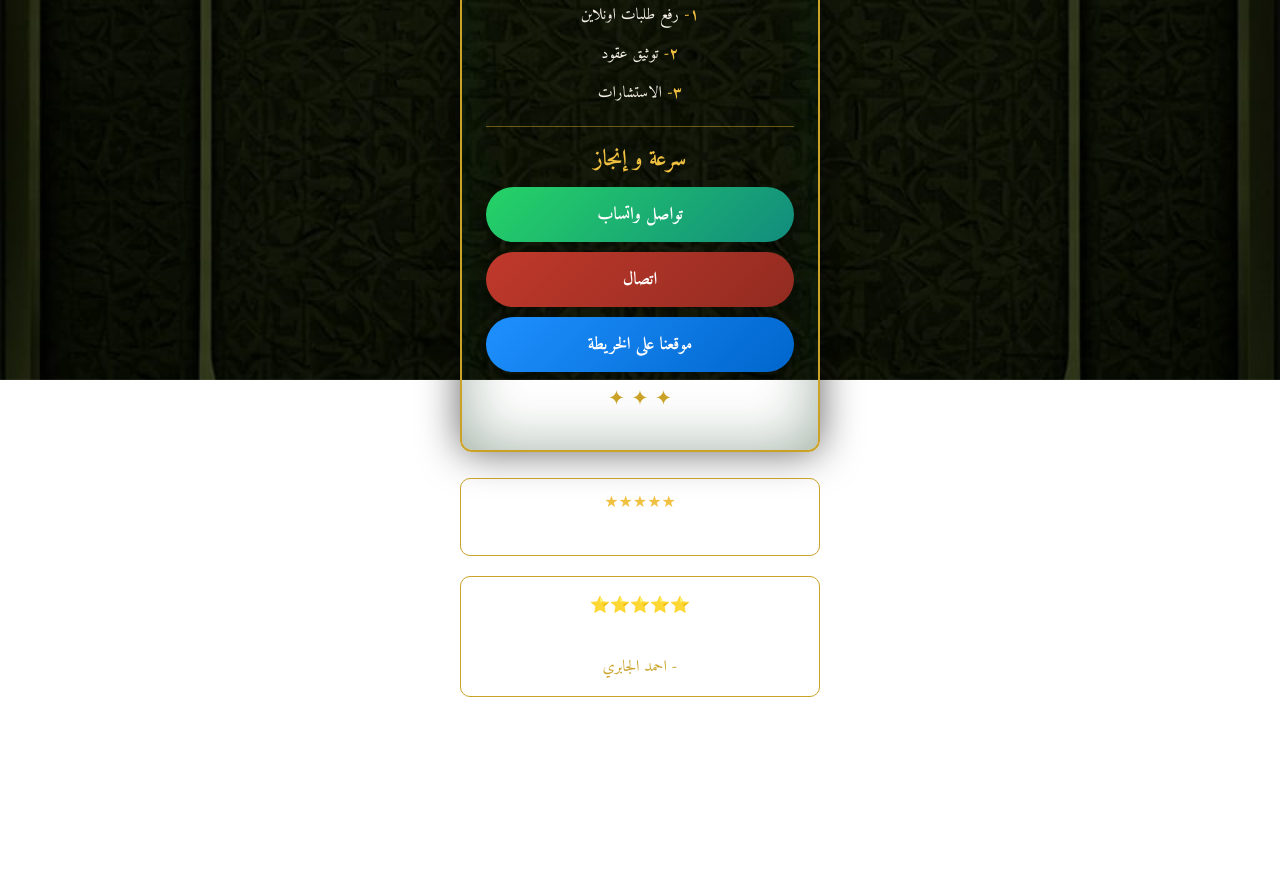
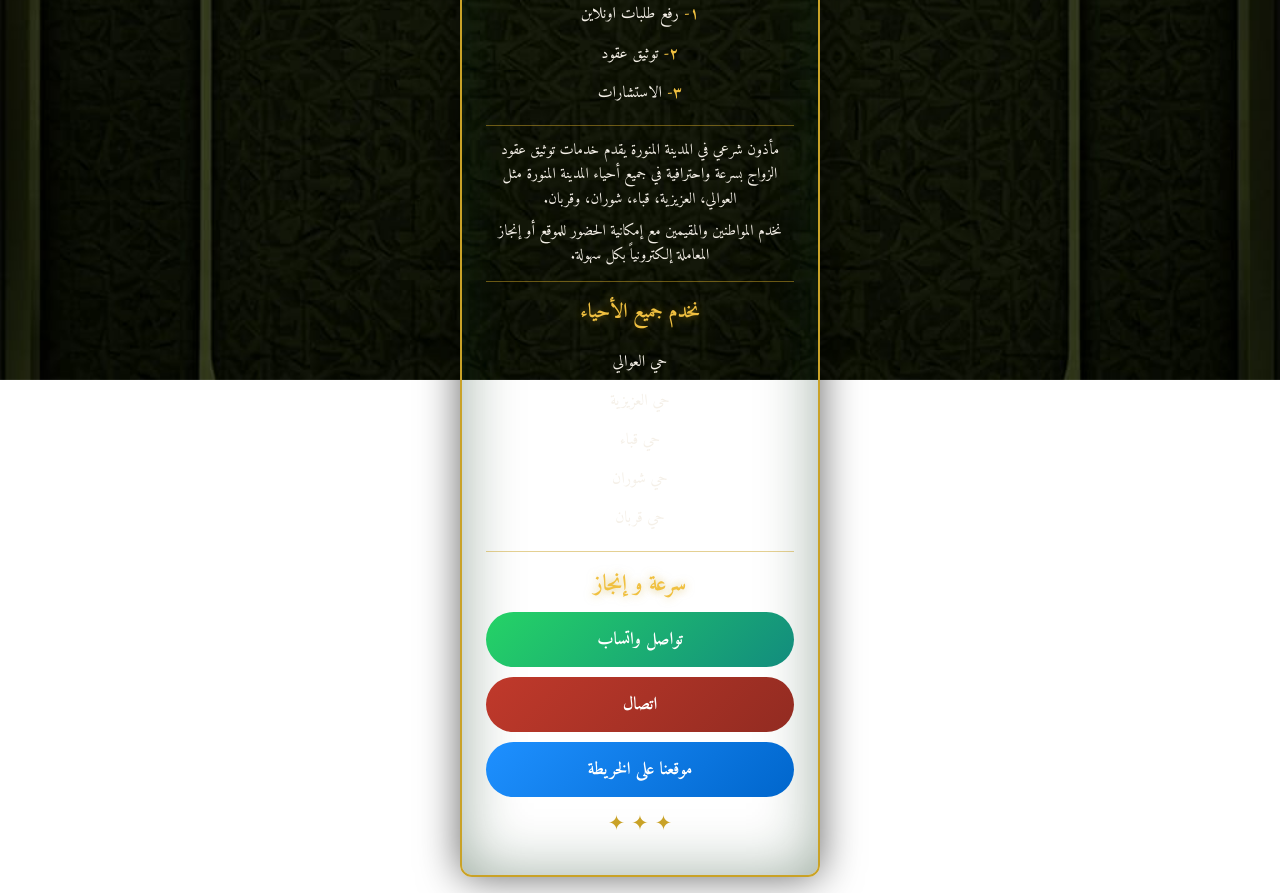
Before and after one commit to bnhamed97-creator/nextjs-boilerplate, a Next.js app: page / in a window 1280 px wide. Shown: the part 420-1313 px from the top of the page. Before the commit the page ends 1127 px from the top, so only its background shows below. Built offline with nearby package versions, Linux system fonts and the light colour scheme.

Commit message:
Update page.tsx

```diff
--- a/app/page.tsx
+++ b/app/page.tsx
@@ -1,29 +1,9 @@
-"use client";
-import { useEffect, useState } from "react";
+export const metadata = {
+  title: "مأذون شرعي في المدينة المنورة | توثيق زواج سريع",
+  description: "مأذون شرعي مرخص في المدينة المنورة لتوثيق عقود الزواج للمواطنين والمقيمين بسرعة وسهولة في جميع الأحياء."
+};
 
 export default function Home() {
-
-  const reviews = [
-    { name: "nouf Ha", text: "ممتاز جدًا 👍 مأذون محترم وملتزم وتعامل واضح وسهل في الإجراءات" },
-    { name: "احمد الجابري", text: "الله يوفقه، محترم وأخلاقه طيبة" },
-    { name: "Nonoh Alhrb", text: "ما شاء الله على أخلاقه" },
-    { name: "عميل", text: "قمة في الأخلاق والتعامل ربي يوفقه 👍👍" },
-    { name: "Rov 70", text: "ما شاء الله رجل محترم" },
-    { name: "G A", text: "👍" },
-    { name: "Naif", text: "تم التعامل معه وجزاه الله خير" }
-  ];
-
-  const [index, setIndex] = useState(0);
-
-  useEffect(() => {
-    const interval = setInterval(() => {
-      setIndex((prev) => (prev + 1) % reviews.length);
-    }, 3000);
-    return () => clearInterval(interval);
-  }, []);
-
-  const current = reviews[index];
-
   return (
     <>
       <style>{`
@@ -39,7 +19,6 @@ export default function Home() {
         .wrapper {
           min-height: 100vh;
           display: flex;
-          flex-direction: column;
           align-items: center;
           justify-content: center;
           background-color: #0a3214;
@@ -62,12 +41,15 @@ export default function Home() {
           height: 90px;
           object-fit: contain;
           margin-bottom: 1rem;
+          filter: drop-shadow(0 0 6px rgba(255,255,255,0.2));
         }
 
         .main-title {
           color: #f0c040;
           font-size: 1.8rem;
           font-weight: 700;
+          margin-bottom: 0.3rem;
+          text-shadow: 0 0 10px rgba(200,160,30,0.5);
         }
 
         .sub-title {
@@ -86,6 +68,7 @@ export default function Home() {
           color: #f5f0e8;
           font-size: 0.95rem;
           margin-bottom: 0.5rem;
+          line-height: 1.6;
         }
 
         .section-title {
@@ -93,12 +76,19 @@ export default function Home() {
           font-size: 1.25rem;
           font-weight: 700;
           margin: 0.75rem 0;
+          text-shadow: 0 0 8px rgba(200,160,30,0.5);
         }
 
         .service-item {
           color: #f5f0e8;
           font-size: 1rem;
           padding: 0.35rem 0;
+          display: block;
+          text-decoration: none;
+        }
+
+        .service-item:hover {
+          color: #f0c040;
         }
 
         .service-number {
@@ -111,6 +101,7 @@ export default function Home() {
           color: #f0c040;
           font-size: 1.4rem;
           font-weight: 700;
+          text-shadow: 0 0 10px rgba(200,160,30,0.6);
           margin: 0.5rem 0;
         }
 
@@ -125,54 +116,28 @@ export default function Home() {
           margin-bottom: 10px;
         }
 
-        .whatsapp { background: linear-gradient(135deg, #25d366, #128c7e); color: white; }
-        .call { background: linear-gradient(135deg, #c0392b, #922b21); color: white; }
-        .map { background: linear-gradient(135deg, #1e90ff, #0066cc); color: white; }
+        .whatsapp {
+          background: linear-gradient(135deg, #25d366, #128c7e);
+          color: white;
+        }
+
+        .call {
+          background: linear-gradient(135deg, #c0392b, #922b21);
+          color: white;
+        }
+
+        .map {
+          background: linear-gradient(135deg, #1e90ff, #0066cc);
+          color: white;
+        }
 
         .bottom-ornament {
           color: #c9a227;
           font-size: 1.3rem;
         }
-
-        /* ⭐ التقييم */
-        .rating-box {
-          max-width: 360px;
-          width: 100%;
-          border: 1px solid #c9a227;
-          border-radius: 10px;
-          padding: 10px;
-          margin: 10px;
-          text-align: center;
-          color: white;
-        }
-
-        .stars { color: #f0c040; }
-
-        /* 💬 السلايدر */
-        .slider {
-          max-width: 360px;
-          width: 100%;
-          margin: 10px;
-        }
-
-        .review-card {
-          background: rgba(10, 50, 20, 0.85);
-          border: 1px solid #c9a227;
-          border-radius: 10px;
-          padding: 15px;
-          text-align: center;
-          color: white;
-        }
-
-        .review-name {
-          color: #c9a227;
-          margin-top: 5px;
-        }
       `}</style>
 
       <div className="wrapper">
-
-        {/* ✅ كرتك الأصلي بدون تغيير */}
         <div className="content-card">
 
           <img src="/logo.png" alt="شعار" className="logo" />
@@ -197,31 +162,49 @@ export default function Home() {
 
           <hr />
 
+          {/* 🔥 SEO نص */}
+          <p className="subtitle-text">
+            مأذون شرعي في المدينة المنورة يقدم خدمات توثيق عقود الزواج بسرعة واحترافية في جميع أحياء المدينة المنورة مثل العوالي، العزيزية، قباء، شوران، وقربان.
+          </p>
+
+          <p className="subtitle-text">
+            نخدم المواطنين والمقيمين مع إمكانية الحضور للموقع أو إنجاز المعاملة إلكترونياً بكل سهولة.
+          </p>
+
+          <hr />
+
+          {/* 🔥 روابط الأحياء */}
+          <div className="section-title">نخدم جميع الأحياء</div>
+
+          <a href="/madinah-awali" className="service-item">حي العوالي</a>
+          <a href="/madinah-aziziyah" className="service-item">حي العزيزية</a>
+          <a href="/madinah-quba" className="service-item">حي قباء</a>
+          <a href="/madinah-shuran" className="service-item">حي شوران</a>
+          <a href="/madinah-qurban" className="service-item">حي قربان</a>
+
+          <hr />
+
           <div className="speed-text">سرعة و إنجاز</div>
 
-          <a className="btn whatsapp" href="https://wa.me/966554659799">تواصل واتساب</a>
-          <a className="btn call" href="tel:0554659799">اتصال</a>
-          <a className="btn map" href="https://maps.app.goo.gl/RdM7ghaZNrSQvQLY8">موقعنا على الخريطة</a>
+          <a className="btn whatsapp" href="https://wa.me/966554659799" target="_blank">
+            تواصل واتساب
+          </a>
+
+          <a className="btn call" href="tel:0554659799">
+            اتصال
+          </a>
+
+          <a
+            className="btn map"
+            href="https://maps.app.goo.gl/RdM7ghaZNrSQvQLY8"
+            target="_blank"
+          >
+            موقعنا على الخريطة
+          </a>
 
           <div className="bottom-ornament">✦ ✦ ✦</div>
 
         </div>
-
-        {/* ⭐ التقييم تحت */}
-        <div className="rating-box">
-          <div className="stars">★★★★★</div>
-          <div>5.0 من 5 - تقييم العملاء عبر Google</div>
-        </div>
-
-        {/* 💬 التعليقات سلايدر */}
-        <div className="slider">
-          <div className="review-card">
-            <div>⭐️⭐️⭐️⭐️⭐️</div>
-            <p>{current.text}</p>
-            <div className="review-name">- {current.name}</div>
-          </div>
-        </div>
-
       </div>
     </>
   );
```
